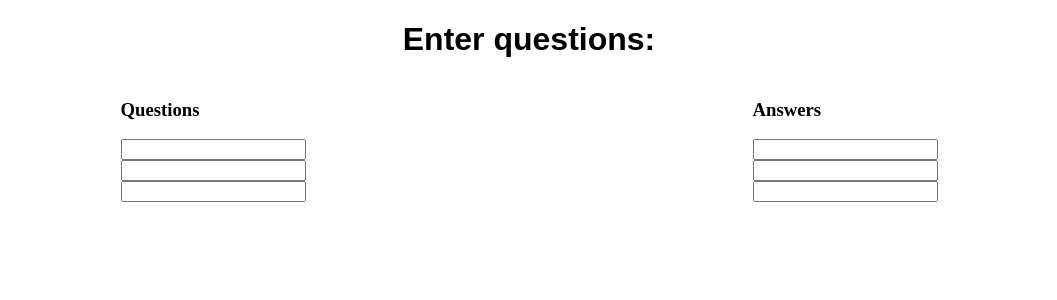
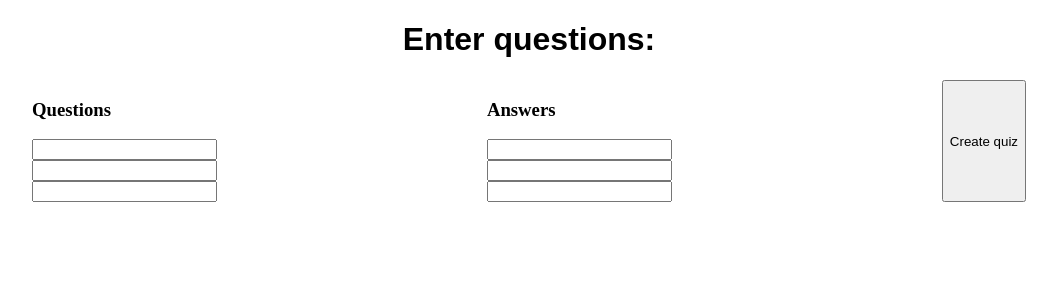
Before and after one commit to miguel-fg/fall-hacks-test, a React (Create React App) app: page / in a window 1280 px wide. Shown: the top 300 px of the page, without its empty margins (111-1168 px from the left). Built offline with nearby package versions, Linux system fonts and the light colour scheme.

Commit message:
made data

```diff
--- a/src/App.js
+++ b/src/App.js
@@ -1,16 +1,42 @@
 import "./App.css";
 import Input from "./components/Input";
 import Header from "./components/Header";
+import Button from "./components/Button";
+import FlipCard from "./components/FlipCard";
+import { useState } from "react";
 
 function App() {
-  return (
+  const [isSubmitted, setSubmitted] = useState(false);
+  //const [inputs, setInputs] = useState(null);
+  const initial = [
+    {
+      question: "Are you happy",
+      answer: "YAY!",
+    },
+    {
+      question: "Are you sad",
+      answer: "nah",
+    },
+    {
+      question: "Are you damn",
+      answer: "nah",
+    },
+  ];
+
+  function handleSubmitted() {
+    setSubmitted(!isSubmitted);
+  }
+  return !isSubmitted ? (
     <>
       <Header />
       <div className="inputs">
         <Input title={"Questions"} />
         <Input title={"Answers"} />
+        <Button onSubmitted={handleSubmitted} />
       </div>
     </>
+  ) : (
+    <FlipCard />
   );
 }
 
--- a/src/components/Button.js
+++ b/src/components/Button.js
@@ -1,6 +1,7 @@
-
-export default function Button(){
-    return(
-        <button className="submit-button">Create quiz</button>
-    )
+export default function Button({ onSubmitted }) {
+  return (
+    <button className="submit-button" onClick={() => onSubmitted()}>
+      Create quiz
+    </button>
+  );
 }
```
